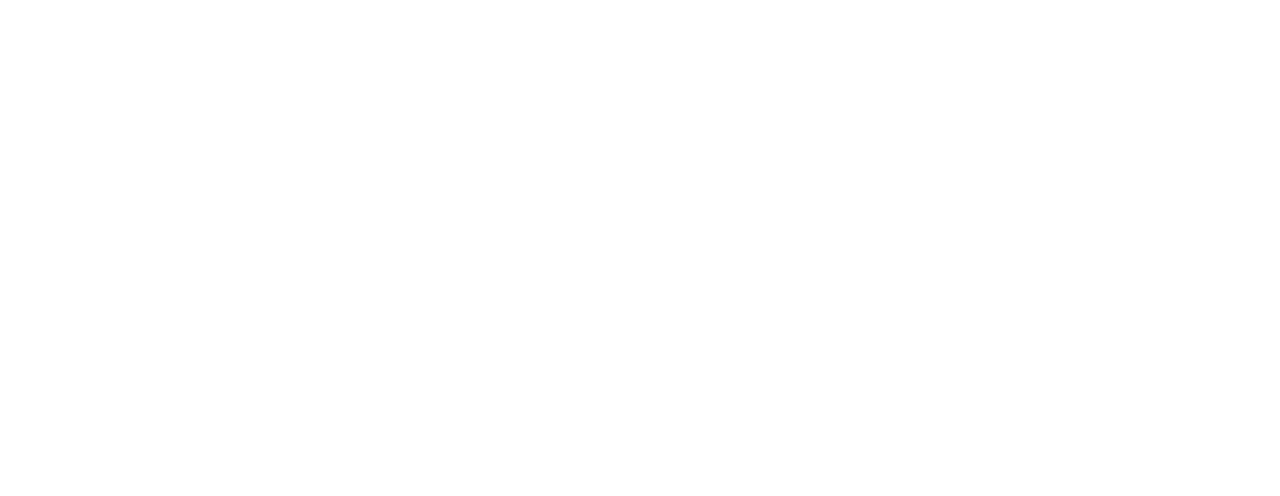
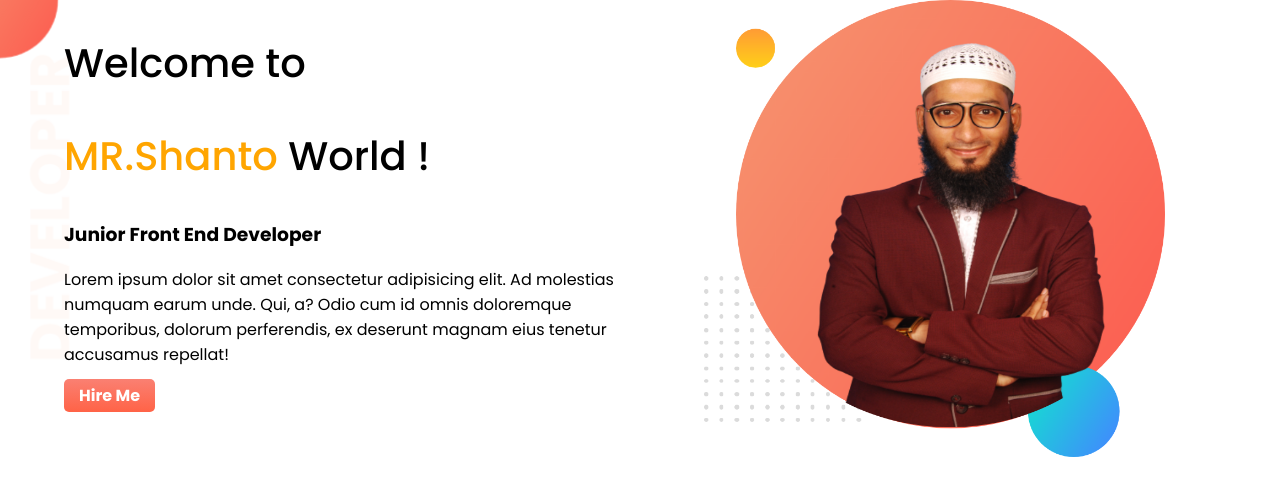
Before and after one commit to shanto1798/MRS-PORTFOLIO, a plain HTML site: page index.html in a window 1280 px wide. Drawn offline with Linux system fonts and the light colour scheme.

Commit message:
top part done

```diff
--- a/css/style.css
+++ b/css/style.css
@@ -0,0 +1,37 @@
+body{
+    font-family: 'Poppins', sans-serif;
+    margin: 0;
+}
+#top_banner{
+    background-image: url(../images/top-banner.png);
+    background-repeat: no-repeat;
+}
+h1{
+    font-size: 40px;
+    font-weight: 500;
+}
+.name-color-orange{
+    color: orange;
+}
+.btn a{
+    text-decoration: none;
+    color: white;
+    font-weight: 700;
+    background-image: linear-gradient(salmon, tomato);
+    padding: 5px 15px;
+    border-radius: 5px;
+    -webkit-border-radius: 5px;
+    -moz-border-radius: 5px;
+    -ms-border-radius: 5px;
+    -o-border-radius: 5px;
+}
+section{
+    display: flex;
+}
+.half-width{
+    width: 50%;
+    padding-left: 5%;
+}
+.half-width img{
+    width: 80%;
+}
--- a/index.html
+++ b/index.html
@@ -5,8 +5,26 @@
     <meta http-equiv="X-UA-Compatible" content="IE=edge">
     <meta name="viewport" content="width=device-width, initial-scale=1.0">
     <title>MRS PORTFOLIO</title>
+    <link rel="preconnect" href="https://fonts.googleapis.com">
+    <link rel="preconnect" href="https://fonts.gstatic.com" crossorigin>
+    <link href="https://fonts.googleapis.com/css2?family=Poppins:ital,wght@0,300;0,400;0,500;0,600;0,700;0,800;0,900;1,300;1,400;1,500;1,600;1,700&display=swap" rel="stylesheet">
+    <link rel="stylesheet" href="css/style.css">
 </head>
 <body>
+    <section id="top_banner">
+        <div class="half-width">
+            <h1>Welcome to</h1>
+        <h1><span class="name-color-orange">MR.Shanto</span> World !</h1>
+        <h3>Junior Front End Developer</h3>
+        <p>Lorem ipsum dolor sit amet consectetur adipisicing elit. Ad molestias numquam earum unde. Qui, a? Odio cum id omnis doloremque temporibus, dolorum perferendis, ex deserunt magnam eius tenetur accusamus repellat!</p>
+        <div class="btn">
+            <a class="link_btn" target="_blank" href="#">Hire Me</a>
+        </div>
+        </div>
 
+        <div class="half-width">
+            <img src="images/my-bg.png" alt="">
+        </div>
+    </section>
 </body>
 </html>
```
Also changed, not shown: images/top-banner.png (added).
